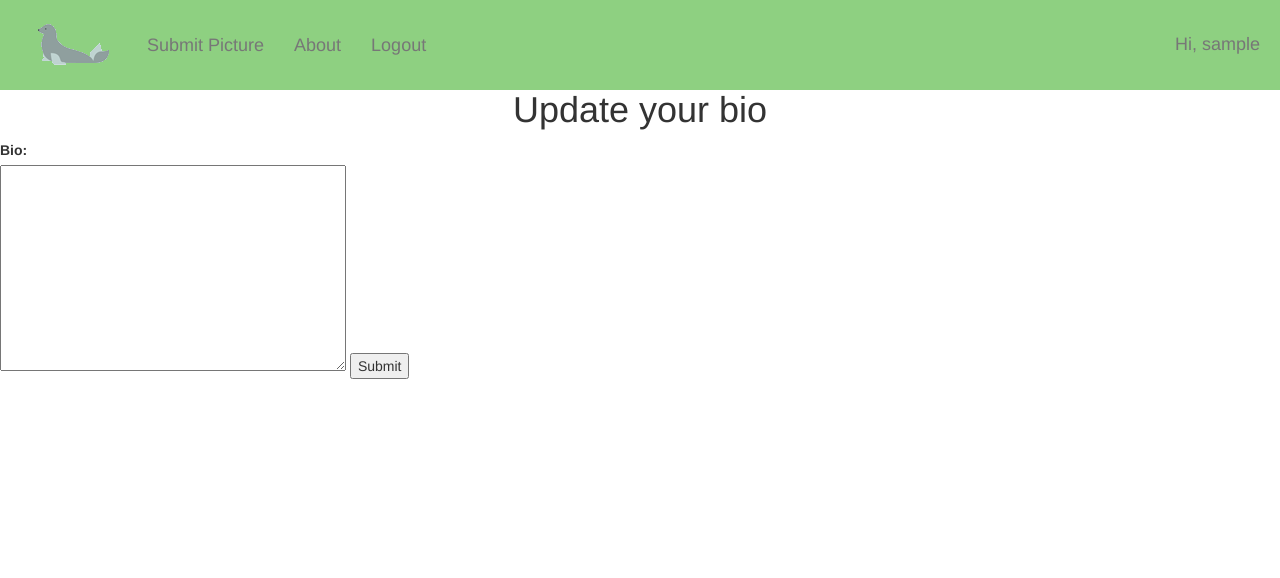
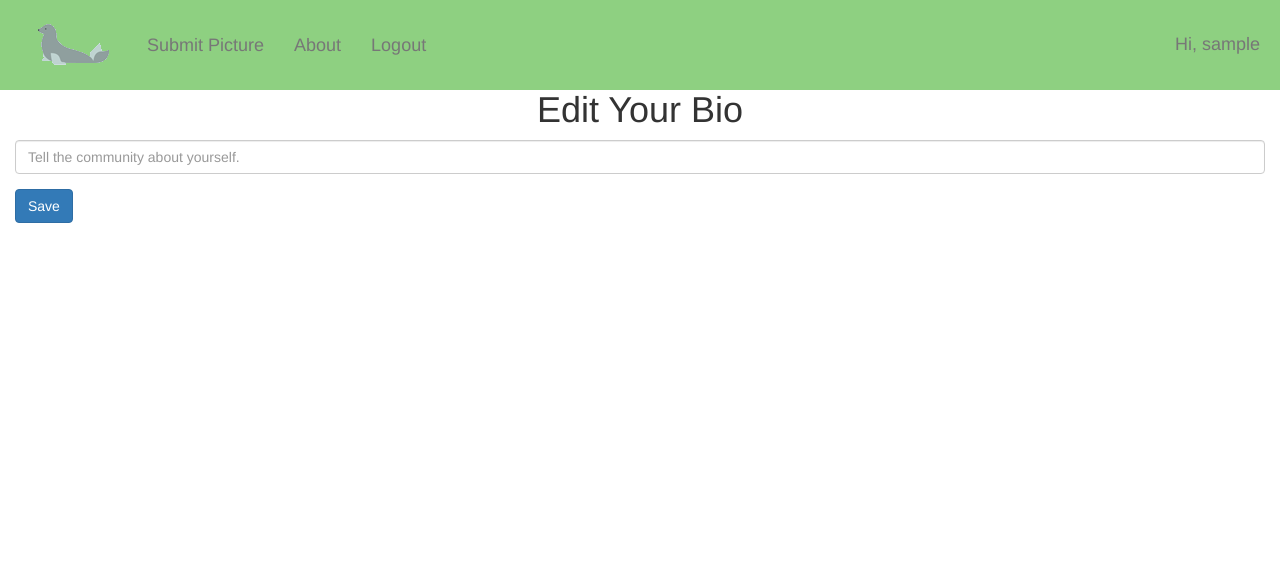
Before and after one commit to cynthi-a/Wandr, a Django app: page /wandr/profile/1/update_profile/ in a window 1280 px wide. Shown: the top 578 px of the page. Run offline with Django 3.2, Linux system fonts and the light colour scheme; the visitor is signed in with stand-in values (Sample User, id 1); data comes from the database, SQL or seed files in the repository; some libraries are stand-ins or nearby versions.

Commit message:
user bio form bootstrapped

```diff
--- a/templates/wandr/index.html
+++ b/templates/wandr/index.html
@@ -77,13 +77,13 @@
             {% for hbl in user_ranking %}
                 <li class="list-group-item justify-content-between">
                     <a href="{% url 'user_profile' hbl %}"><strong>{{ hbl.belongs_to.username }}</strong></a>
-                    <span class="badge badge-default badge-pill">{{ hbl.total_likes }}</span>
+                    <span class="badge badge-default badge-pill">{{ hbl.total_likes }} Likes</span>
                 </li>
             {% endfor %}
         </ul>
 </div>
 
-
+<div class="page-end"></div>
 {% endif %}
 
 {% else %}
@@ -104,5 +104,4 @@
     </div>
 {% endif %}
 
-<div class="page-end"></div>
 {% endblock %}
--- a/templates/wandr/update_profile.html
+++ b/templates/wandr/update_profile.html
@@ -3,16 +3,25 @@
    Update Profile - User {{ user.username }}
 {% endblock %}
 {% block body_block %}
-<h1>Update your bio</h1>
 
-    <form method="POST" action="{% url 'update_profile' user_id %}" enctype="multipart/form-data">
-    {% csrf_token %}
-    <label>
-        Bio:
-    </label><br />
-    {{ form.bio }}
+<h1>Edit Your Bio</h1>
+	<div class="container col-sm-12">
+	    <form method="POST" id="bio" action="{% url 'update_profile' user_id %}" enctype="multipart/form-data">
+	    {% csrf_token %}
 
-    <input type="submit" name="submit" value="Submit" />
-    </form>
+	    {% for field in form %}
+	         <div class="form-group row">
+	         	<!-- <label for="{{ field.id_for_label }}" class="col-form-label col-sm-2">
+	           		{{ field.label }}
+	         	</label> -->
+	         	<div class="col-sm-12">
+	         	<!-- 	{{ field }} -->
+	         		<input id="{{ field.id_for_label }}" type="{{ field.field.widget.input_type }}" name="{{ field.html_name }}" class="form-control" placeholder="{{ field.help_text }}">
+	         	</div>
+	        </div>
+	        {% endfor %}
+	         <input type="submit" class="btn btn-primary" name="submit" value="Save" />
+	    </form>
+	</div>
 
 {% endblock %}
--- a/templates/wandr/upload_cover_photo.html
+++ b/templates/wandr/upload_cover_photo.html
@@ -2,7 +2,7 @@
 {% block title_block %}
     User {{ user.username }}
 {% endblock %}
-{# I apologise for the mess of style tags, we can add them to a style sheet later #}
+
 {% block body_block %}
 <div class="margin-control">
 <h1>Upload your cover picture</h1>
@@ -20,8 +20,8 @@
            		{{ field.label }}
          	</label>
          	<div class="col-sm-10">
-         		{{ field }}
-         		<!-- <input id="{{ field.id_for_label }}" type="{{ field.field.widget.input_type }}" name="{{ field.html_name }}" class="form-control" placeholder="{{ field.help_text }}"> -->
+         		<!-- {{ field }} -->
+         		<input id="{{ field.id_for_label }}" type="{{ field.field.widget.input_type }}" name="{{ field.html_name }}" class="form-control" placeholder="{{ field.help_text }}">
          	</div>
         </div>
         {% endfor %}
--- a/templates/wandr/upload_profile_picture.html
+++ b/templates/wandr/upload_profile_picture.html
@@ -19,8 +19,8 @@
            		{{ field.label }}
          	</label>
          	<div class="col-sm-10">
-         		{{ field }}
-         		<!-- <input id="{{ field.id_for_label }}" type="{{ field.field.widget.input_type }}" name="{{ field.html_name }}" class="form-control" placeholder="{{ field.help_text }}"> -->
+         	<!-- 	{{ field }} -->
+         		<input id="{{ field.id_for_label }}" type="{{ field.field.widget.input_type }}" name="{{ field.html_name }}" class="form-control" placeholder="{{ field.help_text }}">
          	</div>
         </div>
         {% endfor %}
--- a/wandr/forms.py
+++ b/wandr/forms.py
@@ -49,7 +49,7 @@ class ContactForm(forms.Form):
 
 
 class BioForm(forms.ModelForm):
-    bio = forms.CharField(required=False, widget=forms.Textarea, help_text="Are you a pinniped?")
+    bio = forms.CharField(required=False, widget=forms.Textarea, help_text="Tell the community about yourself.")
 
     class Meta:
         model = UserProfile
```
Also changed, not shown: templates/wandr/user_profile.html (+8 -10 lines), static/images/hipster.jpg (deleted).
